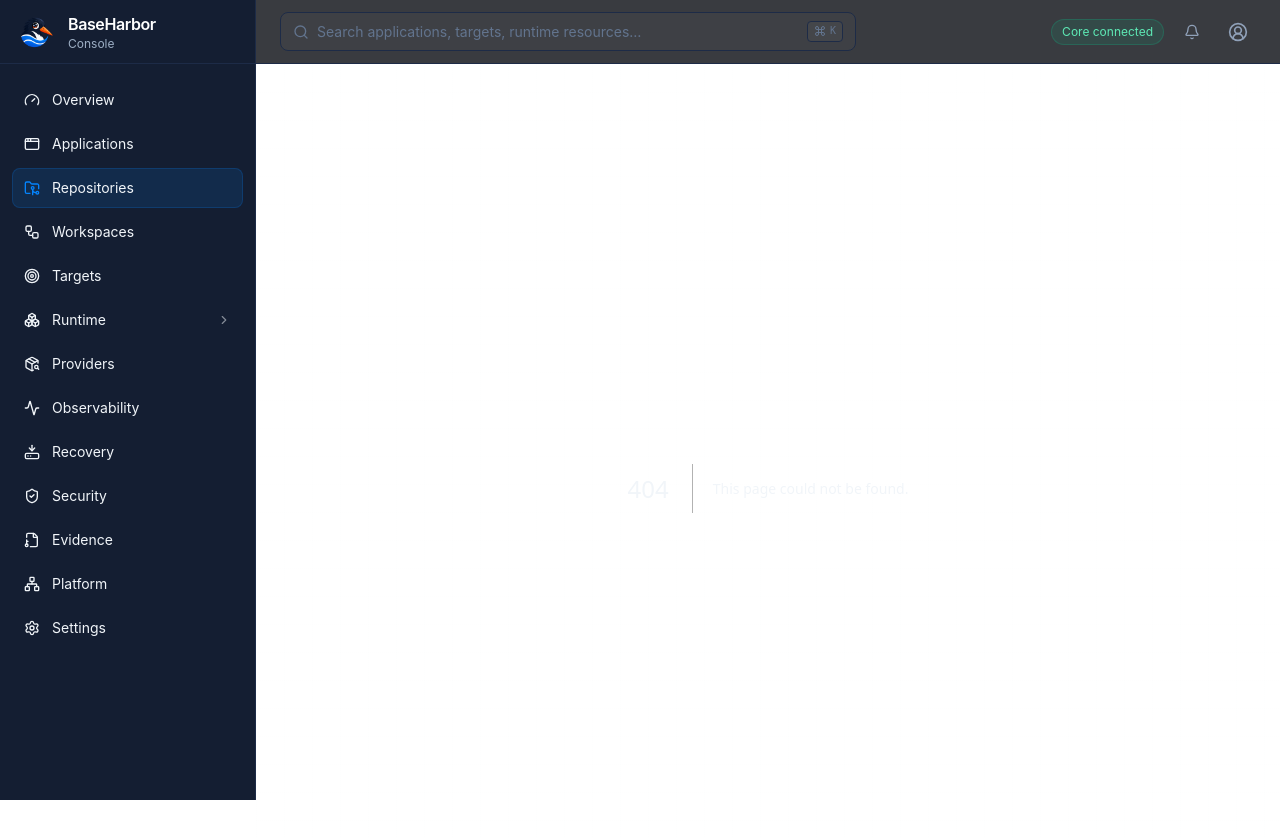
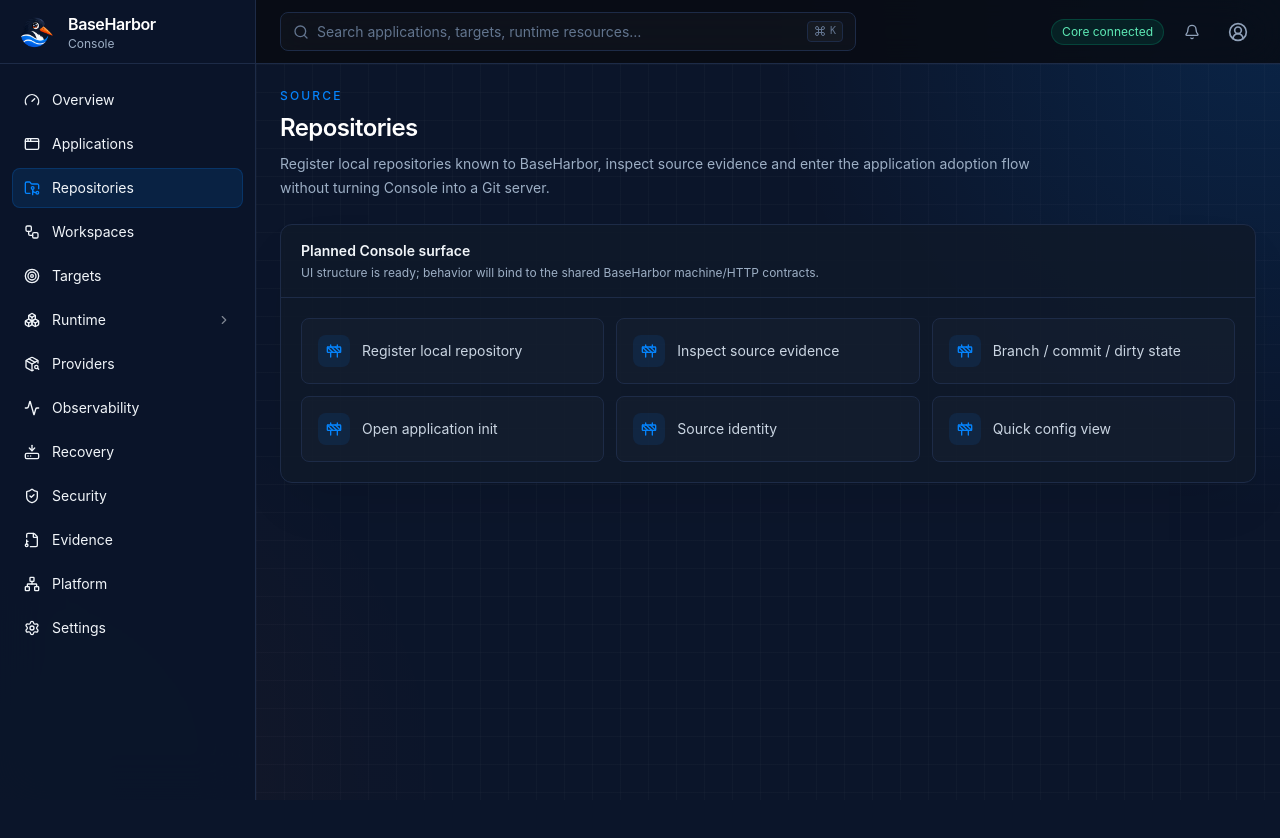
Before and after one commit to mcpdev80/baseharbor-console, a Next.js app: page /repositories in a window 1280 px wide. Before the commit this address had no page. Shown: the top 838 px of the page. After the commit the page ends 800 px from the top, so only its background shows below. Built offline with nearby package versions, Linux system fonts and the light colour scheme.

Commit message:
feat: add BaseHarbor Console product surfaces

```diff
--- /dev/null
+++ b/src/app/repositories/page.tsx
@@ -0,0 +1,4 @@
+import { SectionPage } from "@/components/section/section-page";
+export default function Page() {
+  return <SectionPage eyebrow="Source" title="Repositories" description="Register local repositories known to BaseHarbor, inspect source evidence and enter the application adoption flow without turning Console into a Git server." capabilities={["Register local repository","Inspect source evidence","Branch / commit / dirty state","Open application init","Source identity","Quick config view"]} />;
+}
```
